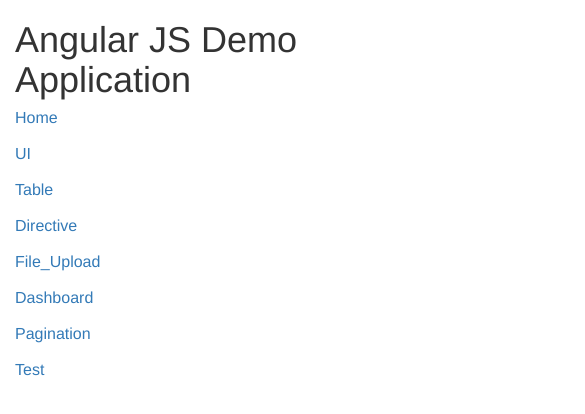
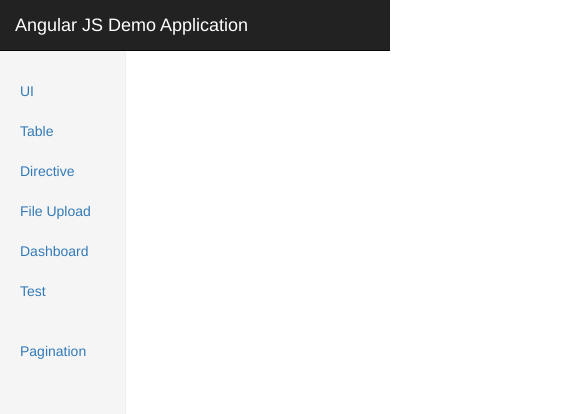
Before and after one commit to TSOPublic/angularjsdemo, a website: page index.html in a window 390 px wide. Shown: the top 414 px of the page, 585 px wide, since content can reach past the window. Drawn offline with Linux system fonts and the light colour scheme.

Commit message:
change index ui style

```diff
--- a/index.html
+++ b/index.html
@@ -1,40 +1,50 @@
 <html>
 <header>
     <title>Angular JS Demo Application</title>
-    <script src="../lib/angular/angular.min.js"></script>
-    <script src="../lib/angular/angular-route.min.js"></script>
-    <script src="../app.js"></script>
-    <script src="../src/home/home-ctrl.js"></script>
-    <script src="../src/table/table-ctrl.js"></script>
-    <script src="../src/pagination/pagination-ctrl.js"></script>
+
+    <script src="lib/angular/angular.min.js"></script>
+    <script src="lib/angular/angular-route.min.js"></script>
+
+    <script src="app.js"></script>
+    <script src="src/home/home-ctrl.js"></script>
+    <script src="src/table/table-ctrl.js"></script>
+    <script src="src/pagination/pagination-ctrl.js"></script>
+
     <link href="css/bootstrap.min.css" rel="stylesheet">
+    <link href="css/app.css" rel="stylesheet">
 </header>
 <body ng-app="AngularDemo">
-    <div class="main-content col-lg-9">
-        <table>
-            <tr>
-                <td>
-                    <h1>
-                        Angular JS Demo Application
-                    </h1>
-                </td>
-            </tr>
-            <tr>
-                <td class="leftmenu">
-                    <a href="#/home">Home</a><br></br>
-                    <a href="#/UI">UI</a><br></br>
-                    <a href="#/table">Table</a><br></br>
-                    <a href="#/UI">Directive</a><br></br>
-                    <a href="#/fileupload">File_Upload</a><br></br>
-                    <a href="#/dashboard">Dashboard</a><br></br>
-                    <a href="#/pagination">Pagination</a><br></br>
-                    <a href="#/test">Test</a><br></br>
-                </td>
-                <td class="mainconent">
-                    <div><ng-view></ng-view></div>
-                </td>
-            </tr>
-        </table>
+
+    <!-- navbar -->
+    <div class="navbar navbar-inverse navbar-fixed-top">
+        <div class="navbar-header">
+            <a href="#/home" class="navbar-brand">Angular JS Demo Application</a>
+        </div>
     </div>
+
+    <!-- container -->
+    <div class="container-fluid">
+        <div class="row">
+            <div class="col-xs-2 sidebar">
+                <ul class="nav nav-sidebar">
+                    <li><a href="#/UI">UI</a></li>
+                    <li><a href="#/table">Table</a></li>
+                    <li><a href="#/UI">Directive</a></li>
+                    <li><a href="#/fileupload">File Upload</a></li>
+                    <li><a href="#/dashboard">Dashboard</a></li>
+                    <li><a href="#/test">Test</a></li>
+                </ul>
+                <ul class="nav nav-sidebar">
+                    <li><a href="#/pagination">Pagination</a></li>
+                </ul>
+            </div>
+            <div class="col-xs-offset-2 col-xs-10 main">
+                <ng-view></ng-view>
+            </div>
+        </div>
+    </div>
+
+    <!-- footer -->
+
 </body>
 </html>
--- /dev/null
+++ b/public/css/app.css
@@ -0,0 +1,56 @@
+.sidebar {
+    position: fixed;
+    top: 51px;
+    bottom: 0;
+    left: 0;
+    z-index: 1000;
+    display: block;
+    padding: 20px;
+    overflow-x: hidden;
+    overflow-y: auto; /* Scrollable contents if viewport is shorter than content. */
+    background-color: #f5f5f5;
+    border-right: 1px solid #eee;
+}
+@media (max-width: 767px) {
+    .sidebar {
+        width: 126px;
+    }
+}
+
+/* Sidebar navigation */
+.nav-sidebar {
+  margin-right: -21px; /* 20px padding + 1px border */
+  margin-bottom: 20px;
+  margin-left: -20px;
+}
+.nav-sidebar > li > a {
+  padding-right: 20px;
+  padding-left: 20px;
+}
+.nav-sidebar > .active > a,
+.nav-sidebar > .active > a:hover,
+.nav-sidebar > .active > a:focus {
+  color: #fff;
+  background-color: #428bca;
+}
+
+/* Main content */
+.main {
+    position: relative;
+    top: 51px;
+    padding-right: 40px;
+    padding-left: 40px;
+    padding-top: 20px;
+    padding-bottom: 20px;
+}
+@media (max-width: 1200px) {
+    .main {
+        padding: 20px;
+        width: 1000px;
+    }
+}
+@media (max-width: 767px) {
+    .main {
+        margin-left: 126px;
+    }
+}
```
